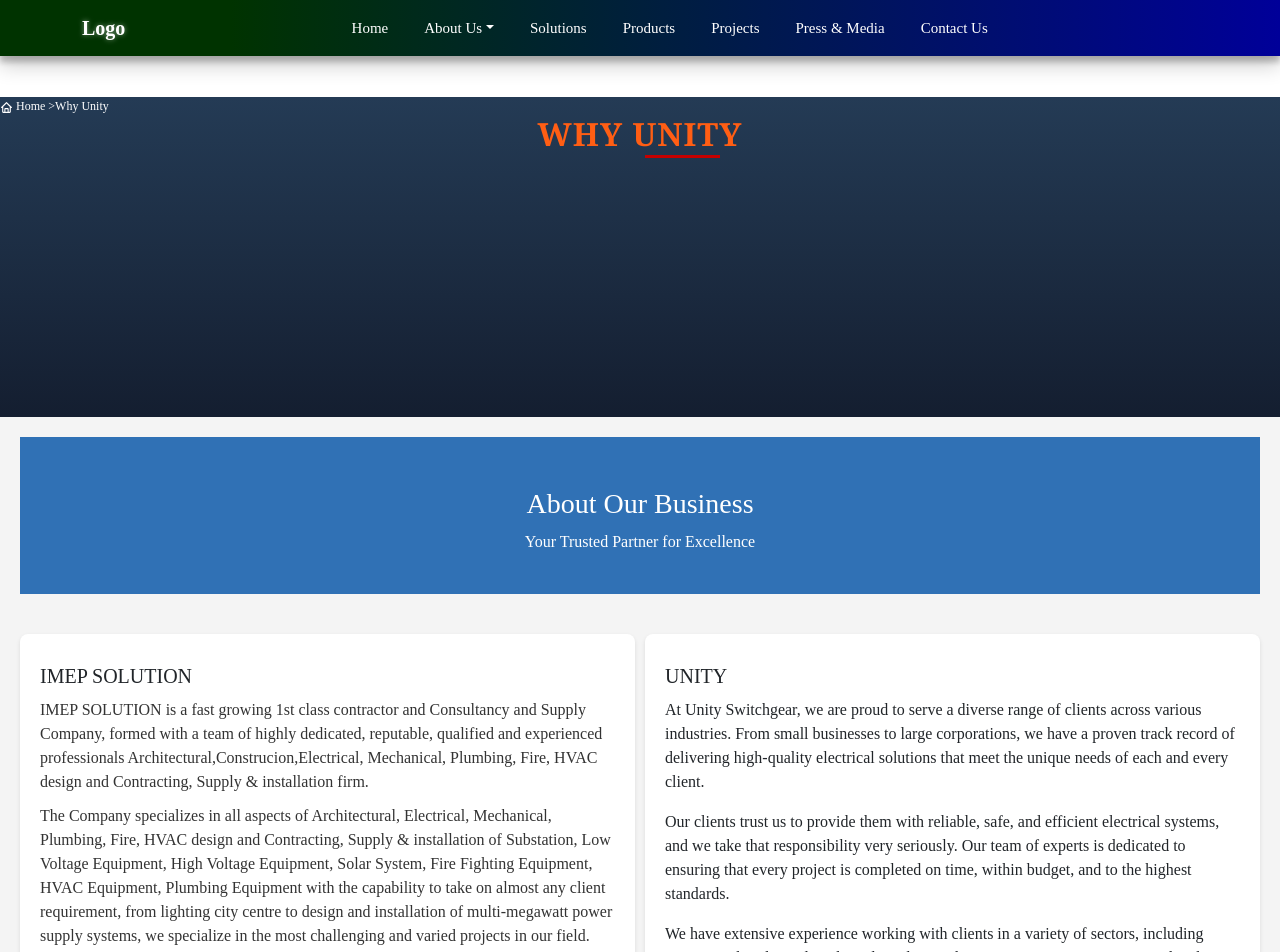
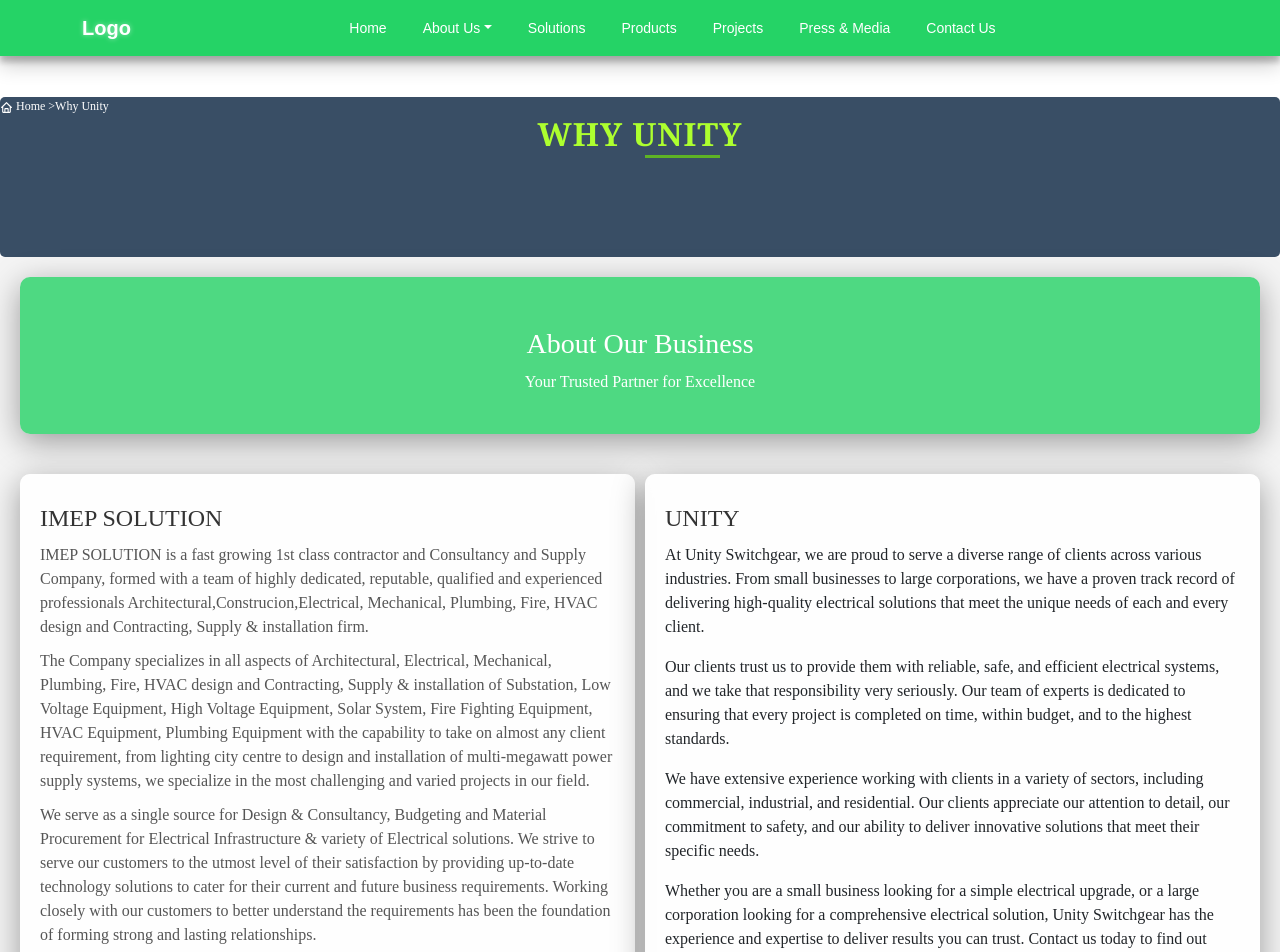
Before and after one commit to premkambale/unity-products, a React (Create React App) app in the folder frontend/: page /WhyUnity in a window 1280 px wide. Shown: the top 952 px of the page. Built offline with nearby package versions, Linux system fonts and the light colour scheme.

Commit message:
green glass theme

```diff
--- a/frontend/src/Components/Main/Admin/EditProduct/EditProduct.jsx
+++ b/frontend/src/Components/Main/Admin/EditProduct/EditProduct.jsx
@@ -17,6 +17,7 @@
   const [imagePreview, setImagePreview] = useState(null);
   const [showQuantityCounter, setShowQuantityCounter] = useState(true);
   const { productIdToEdit } = useContext(contextData);
+  console.log('productIdToEdit', productIdToEdit)
 
 
 
--- a/frontend/src/Components/Main/ContactUs/ContactUsForm.css
+++ b/frontend/src/Components/Main/ContactUs/ContactUsForm.css
@@ -25,11 +25,12 @@
 }
 
 .contactButton {
-  background: #7079f0;
+  background: rgb(145 235 79 / 50%);
+  /* Green background with transparency */
   color: white;
   font-family: inherit;
-  padding: 0.45em;
-  padding-left: 1.0em;
+  padding: 0.45em 3em 0.45em 1.0em;
+  /* Adjusted padding */
   font-size: 17px;
   font-weight: 500;
   border-radius: 0.9em;
@@ -37,11 +38,9 @@
   letter-spacing: 0.05em;
   display: flex;
   align-items: center;
-  box-shadow: inset 0 0 1.6em -0.6em #714da6;
   overflow: hidden;
   position: relative;
   height: 2.8em;
-  padding-right: 3em;
 }
 
 .iconButton {
@@ -53,42 +52,58 @@
   height: 2.2em;
   width: 2.2em;
   border-radius: 0.7em;
-  box-shadow: 0.1em 0.1em 0.6em 0.2em #7a8cf3;
+  box-shadow: 0.1em 0.1em 0.6em 0.2em rgba(98, 190, 30, 0.5);
+  /* Green box shadow */
   right: 0.3em;
   transition: all 0.3s;
 }
 
 .contactButton:hover {
   transform: translate(-0.05em, -0.05em);
-  box-shadow: 0.15em 0.15em #5566c2;
 }
 
 .contactButton:active {
   transform: translate(0.05em, 0.05em);
-  box-shadow: 0.05em 0.05em #5566c2;
 }
+
+.contactButton::before {
+  content: '';
+  position: absolute;
+  top: 0;
+  left: 0;
+  width: 100%;
+  height: 100%;
+  background: linear-gradient(45deg, rgba(255, 255, 255, 0.1), rgba(255, 255, 255, 0.2));
+  border-radius: inherit;
+}
+
 
 .contact-form {
   flex: 1;
   padding: 20px;
   margin-right: 10px;
-  border: 1px solid black;
-  background: linear-gradient(rgb(36, 59, 85), rgb(20, 30, 48));
+  border: 1px solid rgba(255, 255, 255, 0.2);
+  background: whitesmoke;
+  backdrop-filter: blur(10px);
   margin-bottom: 5%;
-  color: white;
+  color: black;
   border-radius: 10px;
+  box-shadow: rgba(0, 0, 0, 0.16) 0px 3px 6px, rgba(0, 0, 0, 0.23) 0px 3px 6px;
   font-size: 14px;
 }
+
 
 .contact-details {
   border-radius: 10px;
   flex: 1 1 1px;
   padding: 20px;
-  border: 1px solid black;
+  border: 1px solid rgba(255, 255, 255, 0.2);
   font-family: Garamond, serif;
   height: 100%;
-  color: white;
-  background: linear-gradient(rgb(36, 59, 85), rgb(20, 30, 48));
+  color: black;
+  background: whitesmoke;
+  backdrop-filter: blur(10px);
+  box-shadow: rgba(0, 0, 0, 0.16) 0px 3px 6px, rgba(0, 0, 0, 0.23) 0px 3px 6px;
 }
 
 @media (max-width: 768px) {
--- a/frontend/src/Components/Main/Layout/Header/Header.css
+++ b/frontend/src/Components/Main/Layout/Header/Header.css
@@ -141,7 +141,7 @@
   }
 
   .navbar-collapse {
-    background: linear-gradient(to right, #003300 18%, #000099 100%);
+    background: #25D366;
     border-top: none;
   }
 
--- a/frontend/src/Components/Main/Layout/Header/Header.jsx
+++ b/frontend/src/Components/Main/Layout/Header/Header.jsx
@@ -39,7 +39,6 @@
   };
 
   var roleOfGuest = sessionStorage.getItem("Role");
-  console.log("roleOfGuest", roleOfGuest)
 
   return (
     <div className="header-main-container">
@@ -47,12 +46,13 @@
         <Navbar
           expand="lg"
           style={{
-            background: "linear-gradient(to right, #003300 18%, #000099 100%)",
-            color: "white !important",
-            fontFamily: "Garamond sans-serif",
-            fontSize: "15px",
+            background: "#25D366",
+            color: "white",
+            fontFamily: "Montserrat, sans-serif",
+            fontSize: "14px",
             boxShadow: "rgba(0, 0, 0, 0.19) 0px 10px 20px, rgba(0, 0, 0, 0.23) 0px 6px 6px"
           }}
+
           className="fixed-top"
         >
           <Container>
@@ -131,7 +131,7 @@
           </Container>
         </Navbar>
       </div>
-    </div>
+    </div >
   );
 };
 
--- a/frontend/src/Components/Main/MainProductPage/MainProductPage.jsx
+++ b/frontend/src/Components/Main/MainProductPage/MainProductPage.jsx
@@ -25,7 +25,6 @@
   // }, [])
 
   var roleOfGuest = sessionStorage.getItem("Role");
-  console.log("roleOfGuest", roleOfGuest)
 
   return (
     <div className="page-content">
@@ -38,8 +37,8 @@
               <h2 style={{ fontFamily: "Garamond, serif", fontWeight: "600" }}>Who we are</h2>
               <p>
                 Lorem, ipsum dolor sit amet consectetur adipisicing elit. Sunt illo in delectus exercitationem dignissimos dolorum debitis numquam vero ut consequatur. Modi impedit error sint pariatur voluptatem enim laudantium nesciunt maiores deleniti fuga mollitia commodi officiis consequatur aliquid repudiandae harum, unde illum aut. Explicabo tempore fugiat corrupti ex eligendi maxime obcaecati!
-             </p>
-              <Button onClick={handleReadMore} style={{    background: "linear-gradient(#243b55, #141e30)" , color:"white"}}className='AllBTN'>Read More</Button>
+              </p>
+              <Button onClick={handleReadMore} style={{ background: "#ff5e14", color: "white" }} className='AllBTN'>Read More</Button>
             </Col>
             <Col data-aos="fade-left" data-aos-duration="1900"
               xs={12} md={6}>
--- a/frontend/src/Components/Main/OurHistory/OurHistory.css
+++ b/frontend/src/Components/Main/OurHistory/OurHistory.css
@@ -15,14 +15,15 @@
     width: min(60rem, 90%);
     margin-inline: auto;
 }
-
 .UnityWhyTab {
-
     margin-top: 6%;
-    background: linear-gradient(#243b55, #141e30);
+    background: rgba(36, 59, 85, 0.9);
     width: 100%;
-    height: 40vh;
+    height: 20vh;
     color: white;
+    -webkit-backdrop-filter: blur(10px);
+    backdrop-filter: blur(10px);
+    border-radius: 5px;
   }
 
   .UnityWhyTab h1 {
@@ -41,28 +42,24 @@
     font-family: Georgia, 'Times New Roman', Times, serif;
   }
 
-.UnityWhyTab h1:before {
-    background-color: #c50000;
+  .UnityWhyTab h1:before,
+  .UnityWhyTab h1:after {
+    background-color: rgba(197, 0, 0, 0.9); /* Adjusted color with transparency */
     content: '';
     display: block;
     height: 3px;
     width: 75px;
     margin-bottom: 5px;
-
   }
 
-
   .UnityWhyTab h1:after {
-    background-color: #c50000;
-    content: '';
-    display: block;
+    background-color: rgba(98, 190, 30, 0.9); /* Adjusted color with transparency */
     position: absolute;
     right: 0;
     bottom: 0;
-    height: 3px;
-    width: 75px;
     margin-bottom: 0.25em;
   }
+
 
 .headingOfHistory {
     position: relative;
@@ -75,7 +72,7 @@
     -webkit-transition: all 0.4s ease 0s;
     -o-transition: all 0.4s ease 0s;
     transition: all 0.4s ease 0s;
-    color: #ff5e14;
+    color: greenyellow;
 }
 
 /* line */
--- a/frontend/src/Components/Main/OurNews/OurNews.jsx
+++ b/frontend/src/Components/Main/OurNews/OurNews.jsx
@@ -10,11 +10,11 @@
 
 const OurNews = () => {
     const [selectedCard, setSelectedCard] = useState(-1);
-    const [projectData, setProjectData] = useState([])
+    // const [projectData, setProjectData] = useState([])
 
     const { setNewsId } = useContext(contextData)
 
-    console.log("projectData", projectData)
+    // console.log("projectData", projectData)
 
 
     const [role, setRole] = useState("")
@@ -33,29 +33,66 @@
         navigate("/Admin/EditNews")
     }
 
-    const getAllNewsData = async () => {
-        try {
-            const getprojectRaw = await GET(Url.getAllNewsData)
-            const getprojectDataJson = await getprojectRaw.json()
-            console.log('getprojectDataJson', getprojectDataJson)
-            setProjectData(getprojectDataJson.data)
+    const projectData = [
+        {
+            "_id": "1",
+            "blog_name": "kuch bhi ho sakta hai",
+            "blog_Summary": "aoijfijwefkmcwoiesjf micwiewqjircqwjpimroqwoimr",
+            "blog_description": "wjefieojfweifjweoifjwoie",
+            "blog_image": [
+                "blog_images\\1709112069395ImportedPhoto_1707376053116.jpg"
+            ],
+            "create_date": "2024-02-27T18:30:00.000Z",
+            "__v": 0
+        },
+        {
+            "_id": "1",
+            "blog_name": "kuch bhi ho sakta hai",
+            "blog_Summary": "aoijfijwefkmcwoiesjf micwiewqjircqwjpimroqwoimr",
+            "blog_description": "wjefieojfweifjweoifjwoie",
+            "blog_image": [
+                "blog_images\\1709112069395ImportedPhoto_1707376053116.jpg"
+            ],
+            "create_date": "2024-02-27T18:30:00.000Z",
+            "__v": 0
+        },
+        {
+            "_id": "1",
+            "blog_name": "kuch bhi ho sakta hai",
+            "blog_Summary": "aoijfijwefkmcwoiesjf micwiewqjircqwjpimroqwoimr",
+            "blog_description": "wjefieojfweifjweoifjwoie",
+            "blog_image": [
+                "blog_images\\1709112069395ImportedPhoto_1707376053116.jpg"
+            ],
+            "create_date": "2024-02-27T18:30:00.000Z",
+            "__v": 0
+        }
+    ];
 
-            if (getprojectDataJson.succcess == true) {
 
-            }
-            else {
+    // const getAllNewsData = async () => {
+    //     try {
+    //         const getprojectRaw = await GET(Url.getAllNewsData)
+    //         const getprojectDataJson = await getprojectRaw.json()
+    //         console.log('getprojectDataJson', getprojectDataJson)
+    //         setProjectData(getprojectDataJson.data)
 
-            }
-        } catch (error) {
-            console.log("err", error)
-        }
+    //         if (getprojectDataJson.succcess == true) {
 
-    }
+    //         }
+    //         else {
 
-    React.useEffect(() => {
-        setRole(sessionStorage.getItem("Role"))
-        getAllNewsData()
-    }, [])
+    //         }
+    //     } catch (error) {
+    //         console.log("err", error)
+    //     }
+
+    // }
+
+    // React.useEffect(() => {
+    //     setRole(sessionStorage.getItem("Role"))
+    //     getAllNewsData()
+    // }, [])
 
 
     return (
@@ -73,7 +110,7 @@
                                             style={{ width: '94%' }}
                                             className='News-img'
                                             accept='*/'
-                                            src={Url.getImage + "product_images//1699463943860NS200.jpg"}
+                                            src={electric1}
                                             alt='Image'
                                         />
                                     </figure>
--- a/frontend/src/Components/Main/OurServices/OurServices.css
+++ b/frontend/src/Components/Main/OurServices/OurServices.css
@@ -74,6 +74,12 @@
     margin: 20px 0;
 }
 
+.media-body {
+    display: flex;
+    align-items: center;
+    justify-content: center;
+}
+
 #minimal-statistics p,
 #stats-subtitle p {
     font-size: 14px;
--- a/frontend/src/Components/Main/OurServices/OurServices.jsx
+++ b/frontend/src/Components/Main/OurServices/OurServices.jsx
@@ -58,7 +58,7 @@
                       </div>
                       <div className="media-body text-right">
                         <h3>{item.value}</h3>
-                        <span style={{color:"white"}}>{item.title}</span>
+                        {/* <span style={{color:"white"}}>{item.title}</span> */}
                       </div>
                     </div>
                   </div>
--- a/frontend/src/Components/Main/OurSolutions/OurSolutions.css
+++ b/frontend/src/Components/Main/OurSolutions/OurSolutions.css
@@ -8,7 +8,7 @@
     text-align: center;
     padding: 40px 0;
     background: linear-gradient(#243b55, #141e30);
-    color: red;
+    color: greenyellow;
     box-shadow: 0px 5px 15px rgba(0, 0, 0, 0.35);
 }
 
--- a/frontend/src/Components/Main/WhyUnity/WhyUnity.css
+++ b/frontend/src/Components/Main/WhyUnity/WhyUnity.css
@@ -7,67 +7,74 @@
 
  .page-header {
      text-align: center;
-     background-color: #3071b5;
+     background-color: rgba(37, 211, 102, 0.8);
      color: #fff;
      padding: 40px 0;
-
+     backdrop-filter: blur(10px);
+     border-radius: 10px;
+     box-shadow: 0 8px 32px 0 rgba(0, 0, 0, 0.37);
  }
 
  .page-header h1 {
      font-size: 28px;
      margin: 10px 0;
      font-family: "Times New Roman", Times, serif;
-
  }
 
  .page-header p {
      font-size: 16px;
-
      margin: 0;
- }
-
- .business-info {
-     display: flex;
-     justify-content: space-around;
-     margin: 40px 0;
-     gap: 10px;
  }
 
  .business-description {
     flex: 1;
     padding: 20px;
-     background-color: #fff;
-     border-radius: 8px;
-     box-shadow: 0 2px 4px rgba(0, 0, 0, 0.1);
+    background-color: rgba(255, 255, 255, 0.9); /* Adjusted background color with transparency */
+    border-radius: 10px; /* Rounded corners for glass effect */
+    box-shadow: 0 8px 32px 0 rgba(0, 0, 0, 0.37); /* Add box shadow for depth */
+    backdrop-filter: blur(10px); /* Apply backdrop-filter for frosted glass effect */
+    transition: all 0.3s ease; /* Smooth transition for hover effect */
+  }
+
+  .business-description:hover {
+    transform: translateY(-2px); /* Add hover effect for elevation */
   }
 
   .business-description h2 {
-     font-size: 20px;
+    font-size: 24px; /* Increased font size for heading */
     margin: 10px 0;
+    color: #333; /* Adjusted heading color */
   }
 
   .business-description p {
     font-size: 16px;
-     color: #333;
     margin: 10px 0;
+    color: #555; /* Adjusted paragraph text color */
   }
-
   .business-excellence {
     flex: 1;
     padding: 20px;
-     background-color: #fff;
-     border-radius: 8px;
-     box-shadow: 0 2px 4px rgba(0, 0, 0, 0.1);
+    background-color: rgba(255, 255, 255, 0.9); /* Adjusted background color with transparency */
+    border-radius: 10px; /* Rounded corners for glass effect */
+    box-shadow: 0 8px 32px 0 rgba(0, 0, 0, 0.37); /* Add box shadow for depth */
+    backdrop-filter: blur(10px); /* Apply backdrop-filter for frosted glass effect */
+    transition: all 0.3s ease; /* Smooth transition for hover effect */
+  }
+
+  .business-excellence:hover {
+    transform: translateY(-2px); /* Add hover effect for elevation */
   }
 
   .business-excellence h2 {
-     font-size: 20px;
+    font-size: 24px; /* Increased font size for heading */
     margin: 10px 0;
+    color: #333; /* Adjusted heading color */
   }
 
   .business-excellence ul {
     list-style-type: disc;
     padding-left: 20px;
+    color: #555; /* Adjusted list item color */
   }
 
  .testimonial {
@@ -163,3 +170,17 @@
      background-color: white;
      color: #ff5e14;
  }
+
+ .business-info {
+     display: flex;
+     flex-direction: column;
+     margin: 40px 0;
+     gap: 10px;
+ }
+
+ @media only screen and (min-width: 768px) {
+     .business-info {
+         flex-direction: row;
+         justify-content: space-around;
+     }
+ }
```
Also changed, not shown: frontend/src/Components/Main/Admin/EditNews/EditNews.jsx (+44 -10 lines), 2 other files (tests, documents, lock files or other folders). Lines whose indentation alone changed are shown as unchanged.
